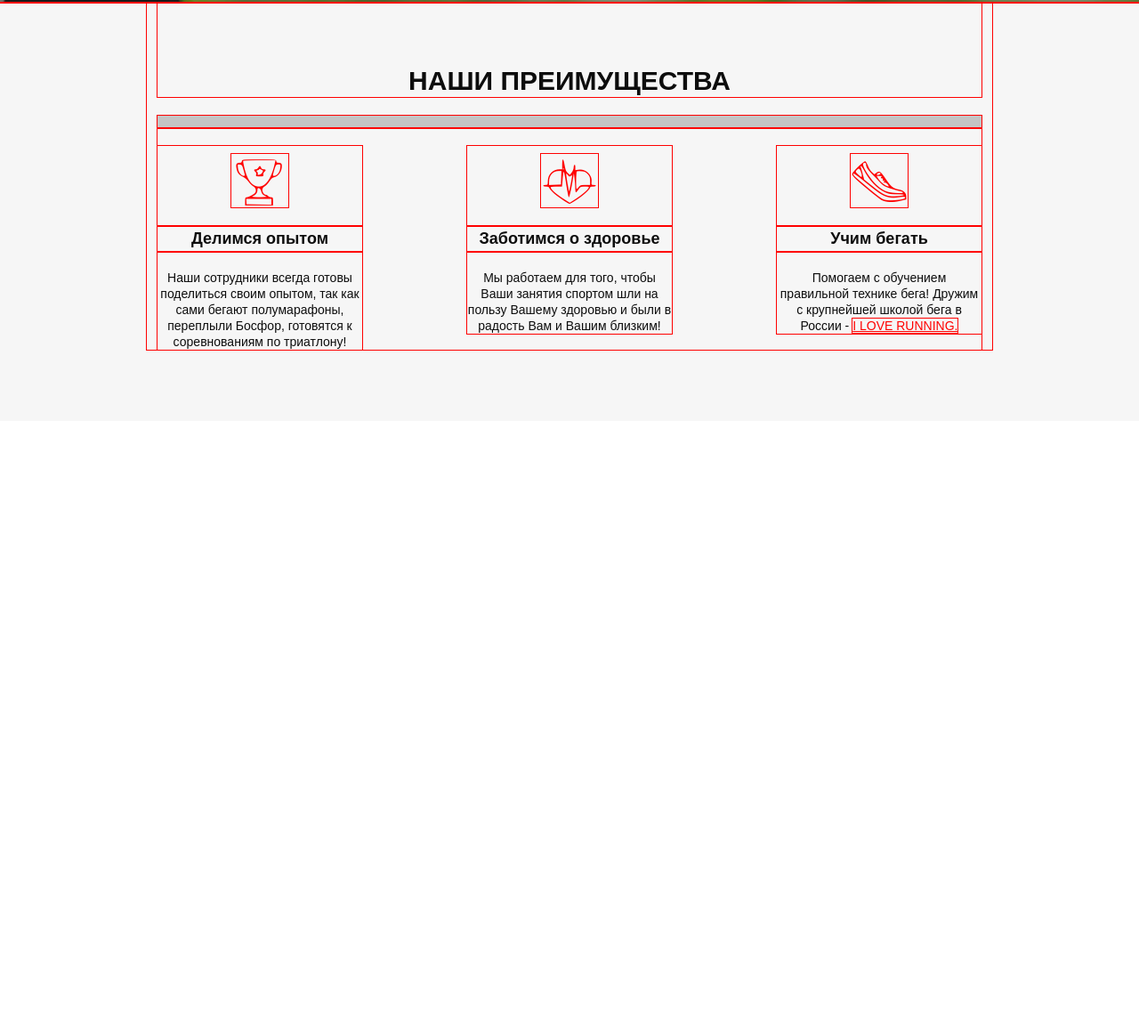
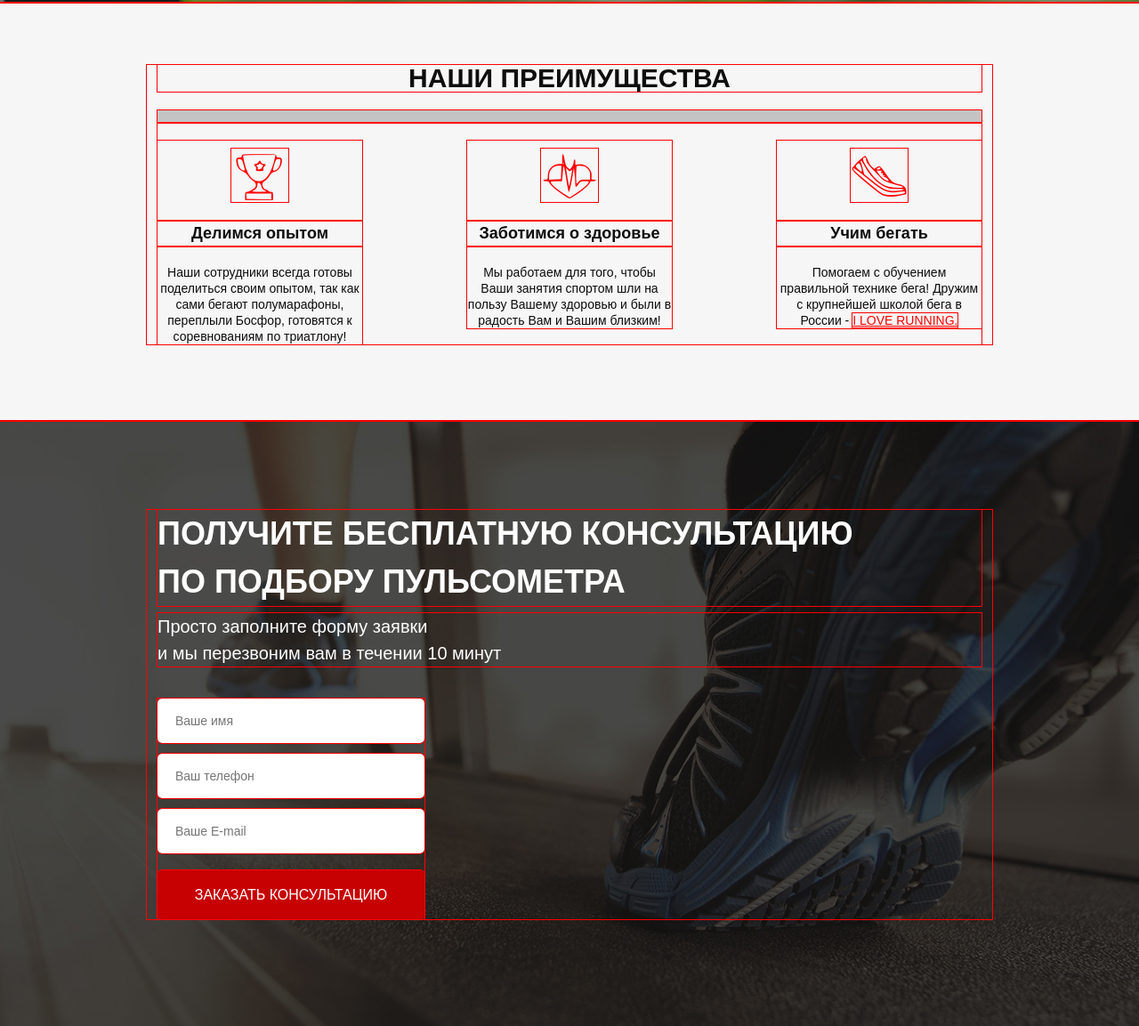
Before and after one commit to Shustovsky/runSmart, a website: page src/index.html in a window 1280 px wide. Shown: the part 679-1832 px from the top of the page at 89% size. Before the commit the page ends 1152 px from the top, so only its background shows below. Drawn offline with nearby package versions, Linux system fonts and the light colour scheme; files whose address does not match are found by name.

Commit message:
add consultation block

```diff
--- a/src/index.html
+++ b/src/index.html
@@ -56,7 +56,7 @@
 
     <div class="advantages">
         <div class="container">
-            <h2>НАШИ ПРЕИМУЩЕСТВА</h2>
+            <h2 class="title">НАШИ ПРЕИМУЩЕСТВА</h2>
             <div class="advantages_spacer"></div>
             <div class="advantages__items">
                 <div class="advantages__item">
@@ -77,6 +77,23 @@
             </div>
         </div>
     </div>
+    <div class="consultation">
+        <div class="container">
+            <h2 class="title title_white">Получите бесплатную консультацию <br> по подбору пульсометра</h2>
+            <div class="consultation__descr">
+                Просто заполните форму заявки <br> и мы перезвоним вам в течении 10 минут
+            </div>
+            <form class="feed-form" action="#">
+                <input name="name" type="text" placeholder="Ваше имя" required>
+                <input name="phone" type="number" placeholder="Ваш телефон" required>
+                <input name="email" type="email" placeholder="Ваше E-mail" required>
+                <!--  <input type="submit"> -->
+                <button class="button button_submit">заказать кОНСУЛЬТАЦИЮ</button>
+
+            </form>
+        </div>
+    </div>
+
 
 </body>
 
--- a/src/sass/blocks/_advantages.scss
+++ b/src/sass/blocks/_advantages.scss
@@ -1,13 +1,7 @@
 .advantages {
+    padding-top: 70px;
     min-height: 470px;
     background: #F6F6F6;
-    h2 {
-        padding-top: 70px;
-        font-weight: 700;
-        font-size: 30px;
-        text-align: center;
-        color: #0D0D0D;
-    }
     &_spacer {
         margin-top: 21px;
         max-width: 967px;
--- a/src/sass/blocks/_buttons.scss
+++ b/src/sass/blocks/_buttons.scss
@@ -15,4 +15,9 @@
         height: 54px;
         font-size: 16px;
     }
+    &_submit {
+        width: 100%;
+        height: 55px;
+        font-size: 16px;
+    }
 }
--- /dev/null
+++ b/src/sass/blocks/_consultation.scss
@@ -0,0 +1,11 @@
+.consultation {
+    min-height: 680px;
+    padding: 100px 0 108px 0;
+    background: url('../img/bg2.jpg') center (center/cover) no-repeat;
+    &__descr {
+        font-weight: 500;
+        font-size: 20px;
+        line-height: 30px;
+        color: #FFFFFF;
+    }
+}
--- /dev/null
+++ b/src/sass/blocks/_forms.scss
@@ -0,0 +1,20 @@
+.feed-form {
+    margin-top: 36px;
+    display: flex;
+    flex-direction: column;
+    width: 300px;
+    input {
+        height: 50px;
+        border-radius: 5px;
+        background: #FFFFFF;
+        margin-bottom: 12px;
+        border: none;
+        padding: 0 20px;
+        font-weight: 400;
+        font-size: 14px;
+        color: #4B4B4B;
+        &:nth-child(3) {
+            margin-bottom: 19px;
+        }
+    }
+}
--- a/src/sass/blocks/_media.scss
+++ b/src/sass/blocks/_media.scss
@@ -40,19 +40,8 @@
         }
     }
     .advantages {
-        h2 {
-            padding-top: 30px;
-        }
         &__items {
             flex-direction: column;
-            align-items: center;
-            &_bold {
-                font-size: 24px;
-            }
-            &_normal {
-                font-size: 20px;
-                line-height: 23px;
-            }
         }
         &__item {
             width: 100%;
@@ -111,4 +100,7 @@
             margin-top: 10px;
         }
     }
+    .consultation {
+        padding: 30px;
+    }
 }
--- /dev/null
+++ b/src/sass/blocks/_titles.scss
@@ -0,0 +1,14 @@
+.title {
+    font-weight: 700;
+    font-size: 30px;
+    text-align: center;
+    color: #0D0D0D;
+    text-transform: uppercase;
+    line-height: 30px;
+    &_white {
+        font-size: 36px;
+        color: #FFFFFF;
+        text-align: left;
+        line-height: 54px;
+    }
+}
--- a/src/sass/style.scss
+++ b/src/sass/style.scss
@@ -5,6 +5,9 @@
 @import "blocks/buttons";
 @import "blocks/advantages";
 @import "blocks/media";
+@import "blocks/consultation";
+@import "blocks/titles";
+@import "blocks/forms";
 * {
     font-family: 'MuseoModerno', sans-serif;
     outline: 1px solid red;
```
Also changed, not shown: src/css/style.min.css.
